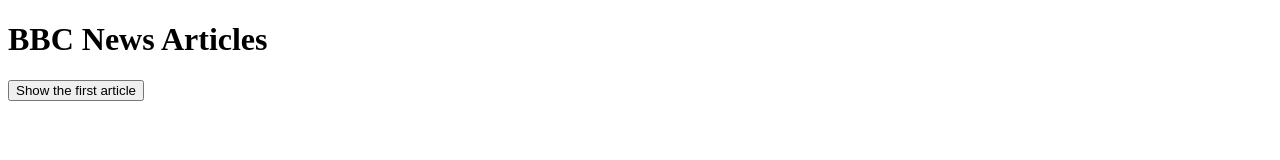
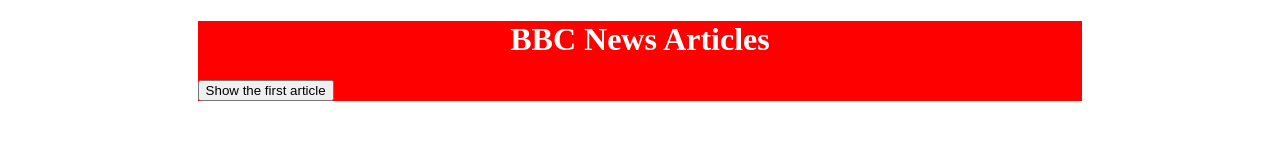
Before and after one commit to Gavrila-hub/BBC-News-, a plain HTML site: page index.html in a window 1280 px wide. Drawn offline with Linux system fonts and the light colour scheme.

Commit message:
update index.html

```diff
--- a/index.html
+++ b/index.html
@@ -3,6 +3,8 @@
 <html>
 <head>
 
+<link rel=stylesheet type=text/css href=style.css>
+<title id="title"> </title>
 </head>
 
 <body>
```
